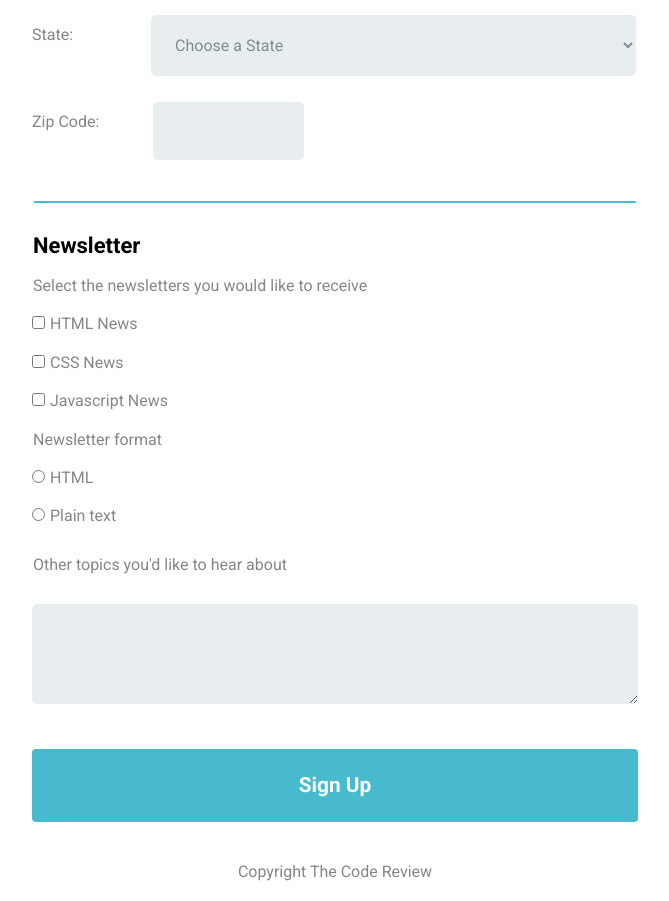
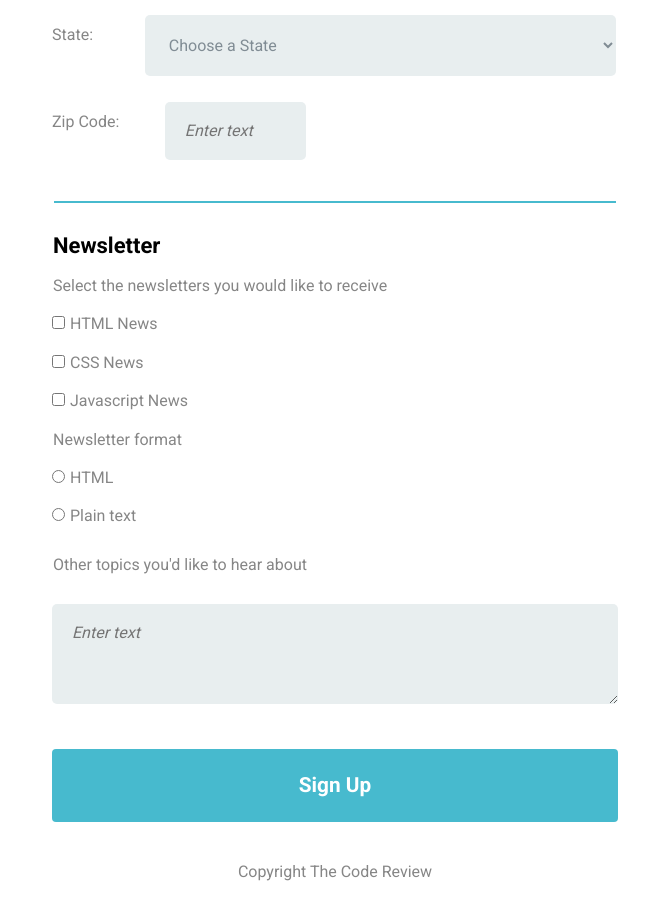
Before and after one commit to Gomezzzer/Online-Registration-Form, a plain HTML site: page index.html in a window 1280 px wide. Shown: the part 728-1629 px from the top of the page, without its empty margins (305-974 px from the left). Drawn offline with nearby package versions, Linux system fonts and the light colour scheme.

Commit message:
Revised Code

```diff
--- a/css/styles.css
+++ b/css/styles.css
@@ -92,12 +92,19 @@ select {
   border-radius: 5px;
 }
 
-input {
+
+
+input,
+select,
+textarea {
  transition-duration: .5s;
 }
 
 
-input:focus {
+
+input:focus,
+select:focus,
+textarea:focus {
  text-align: left;
  background: lightblue;
 
@@ -198,19 +205,18 @@ textarea {
 
 @media screen and (min-width: 768px) {
   form {
-    max-width: 50%;
+    max-width: 600px;
     margin: auto;
 
   }
 
-
   .fieldset1 .info {
-   flex-direction: row;
+    flex-direction: row;
   }
 
 
   .info label {
-    flex-basis: 25%;
+    flex-basis: 20%;
     margin: 12px 0;
   }
 
--- a/index.html
+++ b/index.html
@@ -102,7 +102,7 @@
           </div>
           <div class="info">
             <label for="zip-code">Zip Code:</label>
-            <input type="text" id="zip-code" name="user-zip-code" placeholder=" ">
+            <input type="text" id="zip-code" name="user-zip-code" placeholder="Enter text">
           </div>
 
         </fieldset>
@@ -134,7 +134,7 @@
 
           <div class="txt-area">
           <label for="topics">Other topics you'd like to hear about</label><br>
-           <textarea id="topics" name="user_topics"></textarea>
+           <textarea id="topics" name="user_topics" placeholder="Enter text"></textarea>
           </div>
 
           <button type="submit">Sign Up</button>
```
